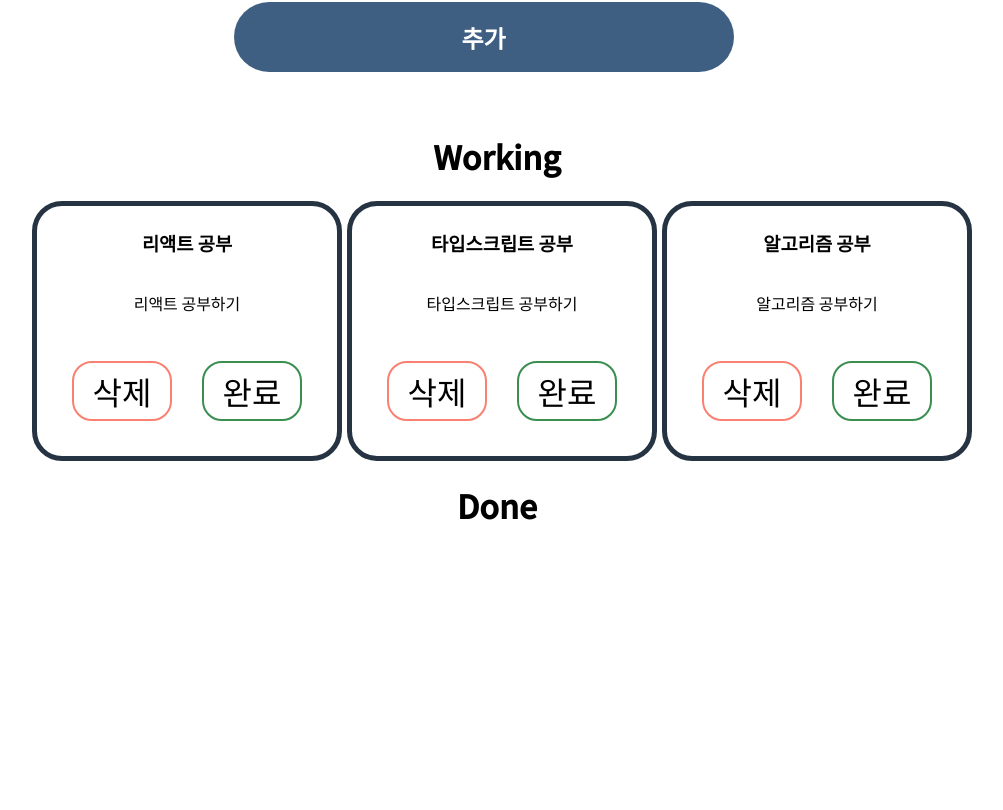
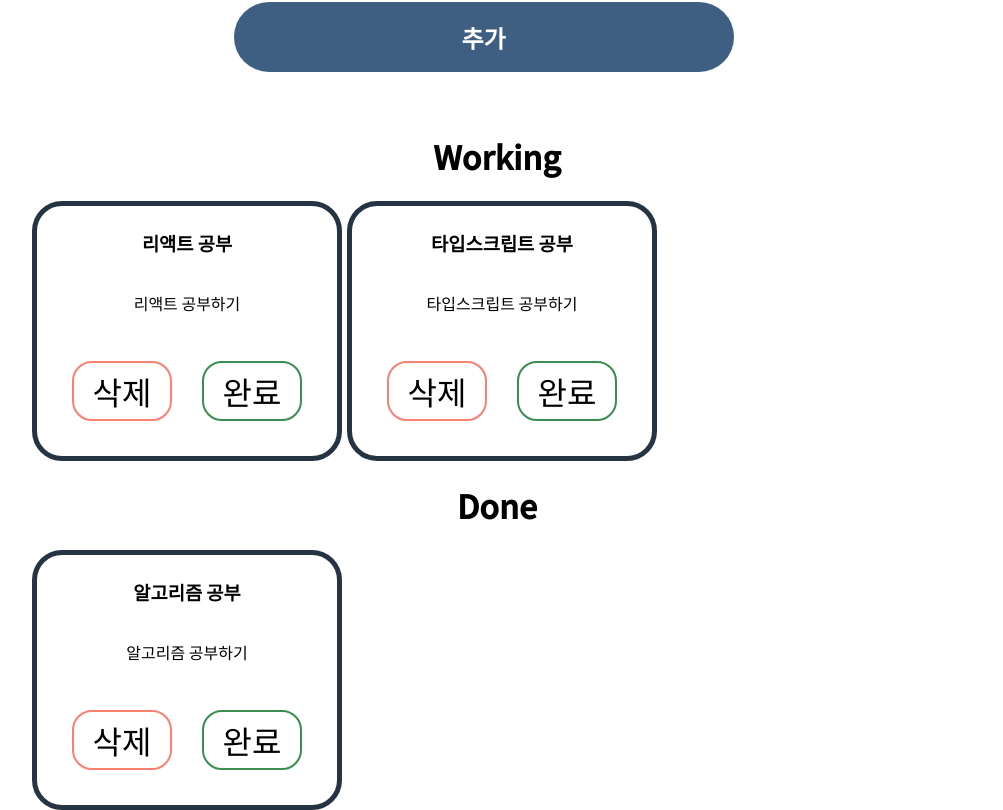
Before and after one commit to h0ngwon/sparta-week4-project, a React (Create React App) app: page / in a window 1280 px wide. Shown: the part 170-980 px from the top of the page, without its empty margins (143-1146 px from the left). Before the commit the page ends 800 px from the top, so only its background shows below. Built offline with nearby package versions, Linux system fonts and the light colour scheme.

Commit message:
Feat: 투두리스트 완료 기능

```diff
--- a/src/App.jsx
+++ b/src/App.jsx
@@ -33,17 +33,30 @@ function App() {
 		});
 	};
 
-    const deleteHandler = (todoId) => {
-        setTodo((prevTodo) => {
-            const updateTodo = prevTodo.filter(item => item.id !== todoId);
+	const deleteHandler = (todoId) => {
+		setTodo((prevTodo) => {
+			const updateTodo = prevTodo.filter((item) => item.id !== todoId);
+			return updateTodo;
+		});
+	};
+
+	const finishHandler = (todoId) => {
+		setTodo((prevTodo) => {
+			const updateTodo = prevTodo.map((todo) =>
+				todo.id === todoId ? { ...todo, isDone: !todo.isDone } : todo
+			);
             return updateTodo;
-        })
-    }
+		});
+	};
 
 	return (
 		<div className={styles.container}>
 			<NewTodo onAddTodo={addTodoHandler} />
-			<TodoItems items={todo} onDeleteItem={deleteHandler}/>
+			<TodoItems
+				items={todo}
+				onDeleteItem={deleteHandler}
+				onFinishItem={finishHandler}
+			/>
 		</div>
 	);
 }
--- a/src/components/TodoItem.jsx
+++ b/src/components/TodoItem.jsx
@@ -4,7 +4,11 @@ import styles from "./TodoItem.module.css";
 const TodoItem = (props) => {
 
     const deleteHandler = () => {
-        props.onDelete(props.id);
+        props.onDelete(props.items.id);
+    }
+
+    const finishHandler = () => {
+        props.onFinish(props.items.id)
     }
 
 	return (
@@ -13,7 +17,7 @@ const TodoItem = (props) => {
 			<p>{props.items.desc}</p>
             <div className={styles['btn-wrapper']}>
                 <button className={styles['delete-btn']} onClick={deleteHandler}>삭제</button>
-                <button className={styles['finish-btn']}>완료</button>
+                <button className={styles['finish-btn']} onClick={finishHandler}>완료</button>
             </div>
 		</div>
 	);
--- a/src/components/TodoItems.jsx
+++ b/src/components/TodoItems.jsx
@@ -7,21 +7,28 @@ const TodoItems = (props) => {
 	return (
 		<>
 			<h1>Working</h1>
-			{props.items.length === 0 && <span>아이템을 추가해 주세요.</span>}
 			<div className={styles.container}>
-				{props.items.map((item) => (
+				{props.items
+					.filter((item) => item.isDone === false)
+					.map((item) => (
 						<Card key={item.id}>
 							<TodoItem
-							key={item.id}
-							id={item.id}
 								items={item}
 								onDelete={props.onDeleteItem}
+                                onFinish={props.onFinishItem}
 							/>
 						</Card>
 					))}
 			</div>
 			<h1>Done</h1>
 			<div className={styles.container}>
+				{props.items
+					.filter((item) => item.isDone === true)
+					.map((item) => (
+						<Card key={item.id}>
+							<TodoItem key={item.id} items={item} />
+						</Card>
+					))}
 			</div>
 		</>
 	);
```
Lines whose indentation alone changed are shown as unchanged.
